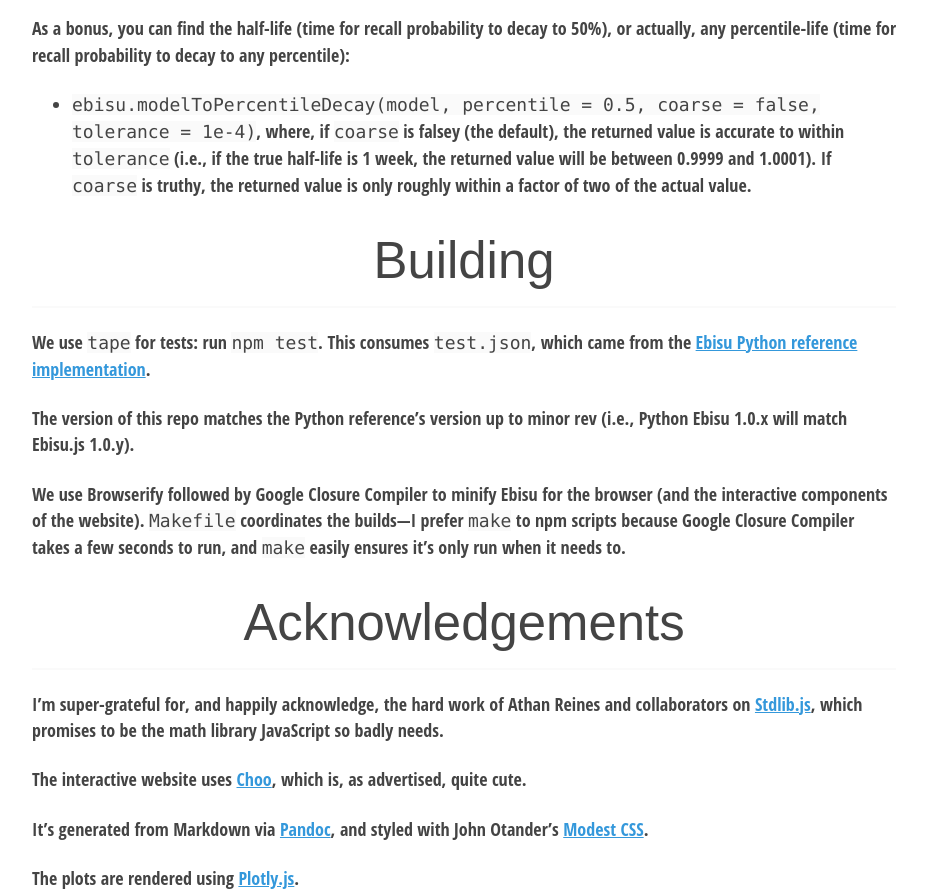
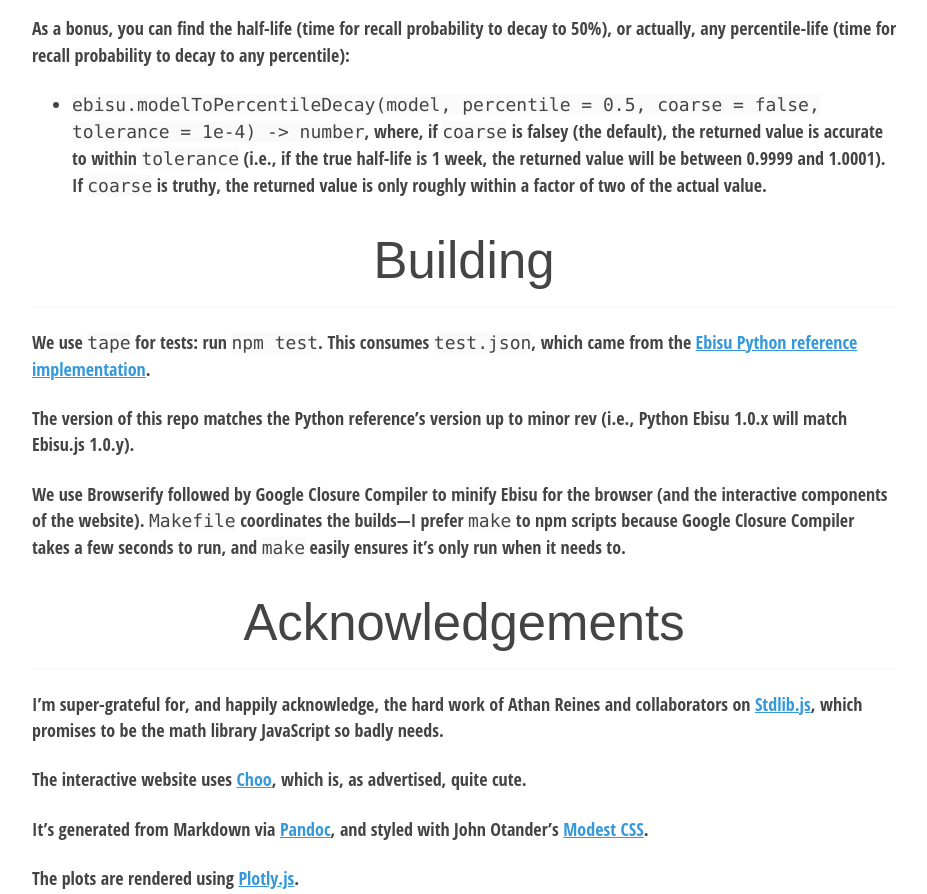
Before and after one commit to fasiha/ebisu.js, a website: page index.html in a window 1280 px wide. Shown: the part 5103-5997 px from the top of the page, without its empty margins (176-1103 px from the left). Drawn offline with nearby package versions, Linux system fonts and the light colour scheme.

Commit message:
Return value of modelToPercentileDecay

```diff
--- a/index.html
+++ b/index.html
@@ -75,7 +75,7 @@
 </ul>
 <p>As a bonus, you can find the half-life (time for recall probability to decay to 50%), or actually, any percentile-life (time for recall probability to decay to any percentile):</p>
 <ul>
-<li><code>ebisu.modelToPercentileDecay(model, percentile = 0.5, coarse = false, tolerance = 1e-4)</code>, where, if <code>coarse</code> is falsey (the default), the returned value is accurate to within <code>tolerance</code> (i.e., if the true half-life is 1 week, the returned value will be between 0.9999 and 1.0001). If <code>coarse</code> is truthy, the returned value is only roughly within a factor of two of the actual value.</li>
+<li><code>ebisu.modelToPercentileDecay(model, percentile = 0.5, coarse = false, tolerance = 1e-4) -&gt; number</code>, where, if <code>coarse</code> is falsey (the default), the returned value is accurate to within <code>tolerance</code> (i.e., if the true half-life is 1 week, the returned value will be between 0.9999 and 1.0001). If <code>coarse</code> is truthy, the returned value is only roughly within a factor of two of the actual value.</li>
 </ul>
 <h2 id="building">Building</h2>
 <p>We use <code>tape</code> for tests: run <code>npm test</code>. This consumes <code>test.json</code>, which came from the <a href="https://fasiha.github.io/ebisu/">Ebisu Python reference implementation</a>.</p>
```
Also changed, not shown: README.md.
